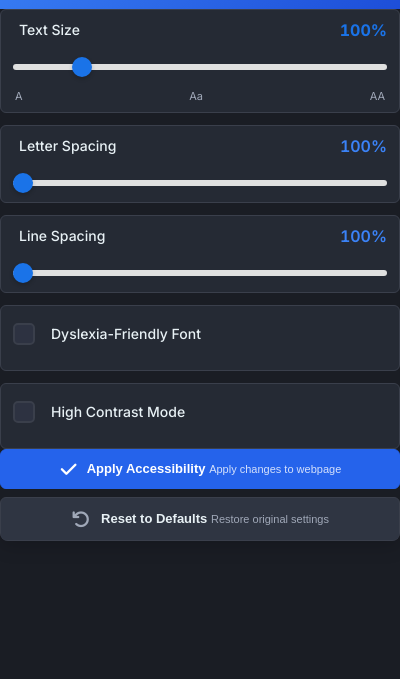
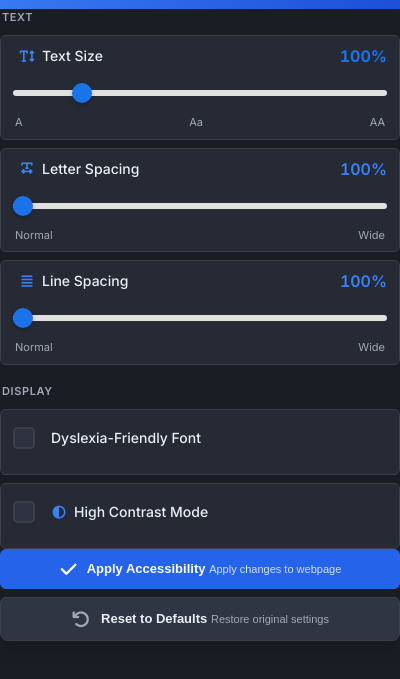
Before and after one commit to KingJamesH/AccessiStudy, a browser extension: page popup.html in a window 400 px wide. Shown: the part 73-752 px from the top of the page. Drawn offline with Linux system fonts and the light colour scheme.

Commit message:
feat(ui): group settings into Text/Display sections with per-setting icons and clearer slider labels
Co-Authored-By: Claude Opus 4.8 <noreply@anthropic.com>

```diff
--- a/popup.html
+++ b/popup.html
@@ -24,14 +24,12 @@
     <div class="main-content">
       <div class="settings-container">
         <div class="settings-section">
-            <!-- <div class="section-title">
-              <i class="fas fa-text-height"></i>
-              <h3>Text Settings</h3>
-            </div> -->
+            <div class="settings-group">
+              <h2 class="group-title">Text</h2>
               <div class="setting">
                 <label for="textSize">
                   <div class="setting-name-row">
-                  <span class="setting-name">Text Size</span>
+                    <span class="setting-name"><i class="fas fa-text-height setting-icon"></i>Text Size</span>
                     <span class="value-display" id="textSizeValue">100%</span>
                   </div>
                 </label>
@@ -46,28 +44,39 @@
               <div class="setting">
                 <label for="textSpacing">
                   <div class="setting-name-row">
-                  <span class="setting-name">Letter Spacing</span>
+                    <span class="setting-name"><i class="fas fa-text-width setting-icon"></i>Letter Spacing</span>
                     <span class="value-display accent" id="textSpacingValue">100%</span>
                   </div>
                 </label>
                 <input type="range" id="textSpacing" min="1.0" max="3.0" step="0.1" value="1.0" aria-label="Adjust word spacing">
+                <div class="range-labels">
+                  <span>Normal</span>
+                  <span>Wide</span>
+                </div>
               </div>
 
               <div class="setting">
                 <label for="lineSpacing">
                   <div class="setting-name-row">
-                  <span class="setting-name">Line Spacing</span>
+                    <span class="setting-name"><i class="fas fa-align-justify setting-icon"></i>Line Spacing</span>
                     <span class="value-display accent" id="lineSpacingValue">100%</span>
                   </div>
                 </label>
                 <input type="range" id="lineSpacing" min="1.0" max="3.0" step="0.1" value="1.0" aria-label="Adjust line spacing">
+                <div class="range-labels">
+                  <span>Normal</span>
+                  <span>Wide</span>
+                </div>
+              </div>
             </div>
 
+            <div class="settings-group">
+              <h2 class="group-title">Display</h2>
               <div class="setting">
                 <label for="dyslexicFont">
                   <div class="setting-name-row">
                     <input type="checkbox" id="dyslexicFont" aria-label="Enable dyslexic-friendly font">
-                  <span class="setting-name">Dyslexia-Friendly Font</span>
+                    <span class="setting-name dyslexic-preview">Dyslexia-Friendly Font</span>
                   </div>
                 </label>
               </div>
@@ -76,9 +85,10 @@
                 <label for="highContrast">
                   <div class="setting-name-row">
                     <input type="checkbox" id="highContrast" aria-label="Enable high contrast mode">
-                  <span class="setting-name">High Contrast Mode</span>
+                    <span class="setting-name"><i class="fas fa-circle-half-stroke setting-icon"></i>High Contrast Mode</span>
                   </div>
                 </label>
+              </div>
             </div>
           </div>
 
--- a/styles.css
+++ b/styles.css
@@ -95,7 +95,30 @@
 .settings-section {
   display: flex;
   flex-direction: column;
-  gap: 12px;
+  gap: 18px;
+}
+
+.settings-group {
+  display: flex;
+  flex-direction: column;
+  gap: 8px;
+}
+
+.group-title {
+  font-size: 11px;
+  font-weight: 600;
+  text-transform: uppercase;
+  letter-spacing: 0.6px;
+  color: var(--secondary-text);
+  margin: 0 0 2px 2px;
+}
+
+.setting-icon {
+  color: var(--primary-color);
+  font-size: 13px;
+  width: 16px;
+  text-align: center;
+  margin-right: 7px;
 }
 
 .section-title {
@@ -142,6 +165,8 @@
 }
 
 .setting-name {
+  display: inline-flex;
+  align-items: center;
   font-weight: 500;
   font-size: 14px;
   color: var(--text-color);
```
Lines whose indentation alone changed are shown as unchanged.
